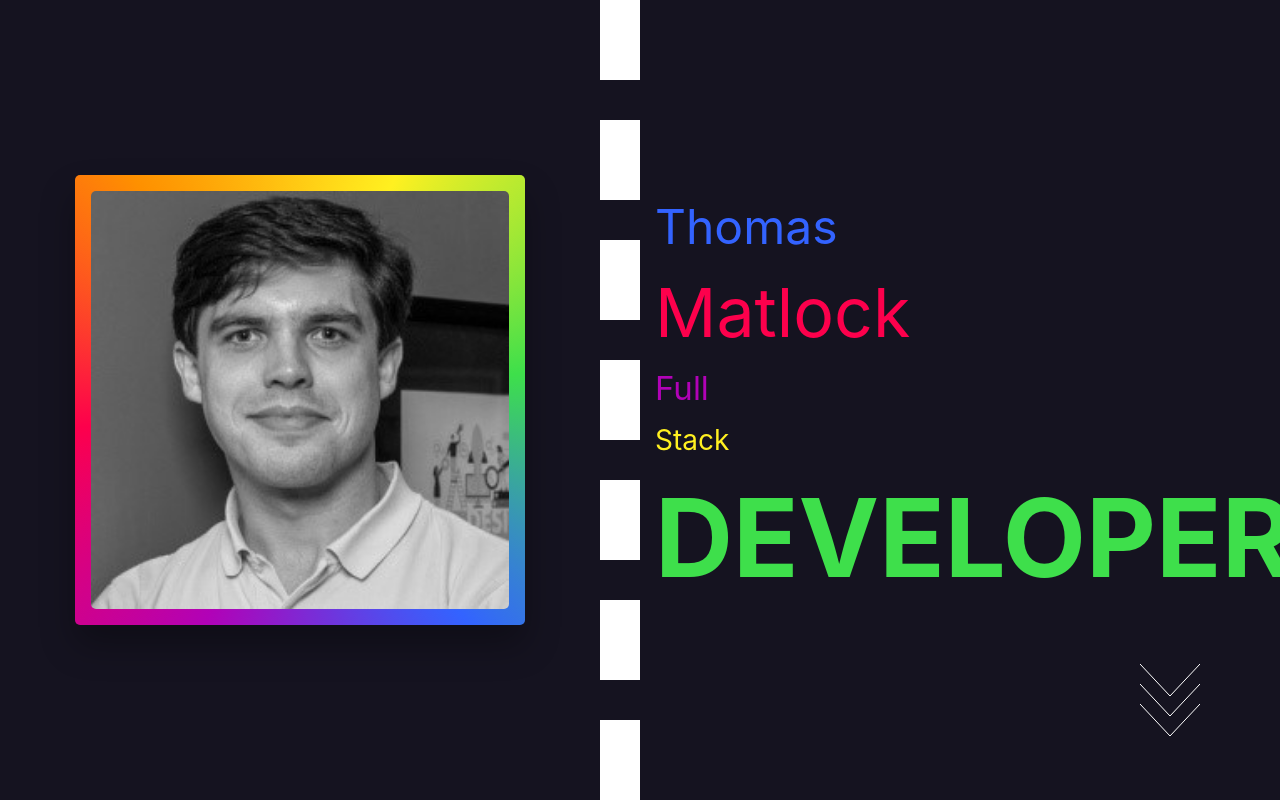
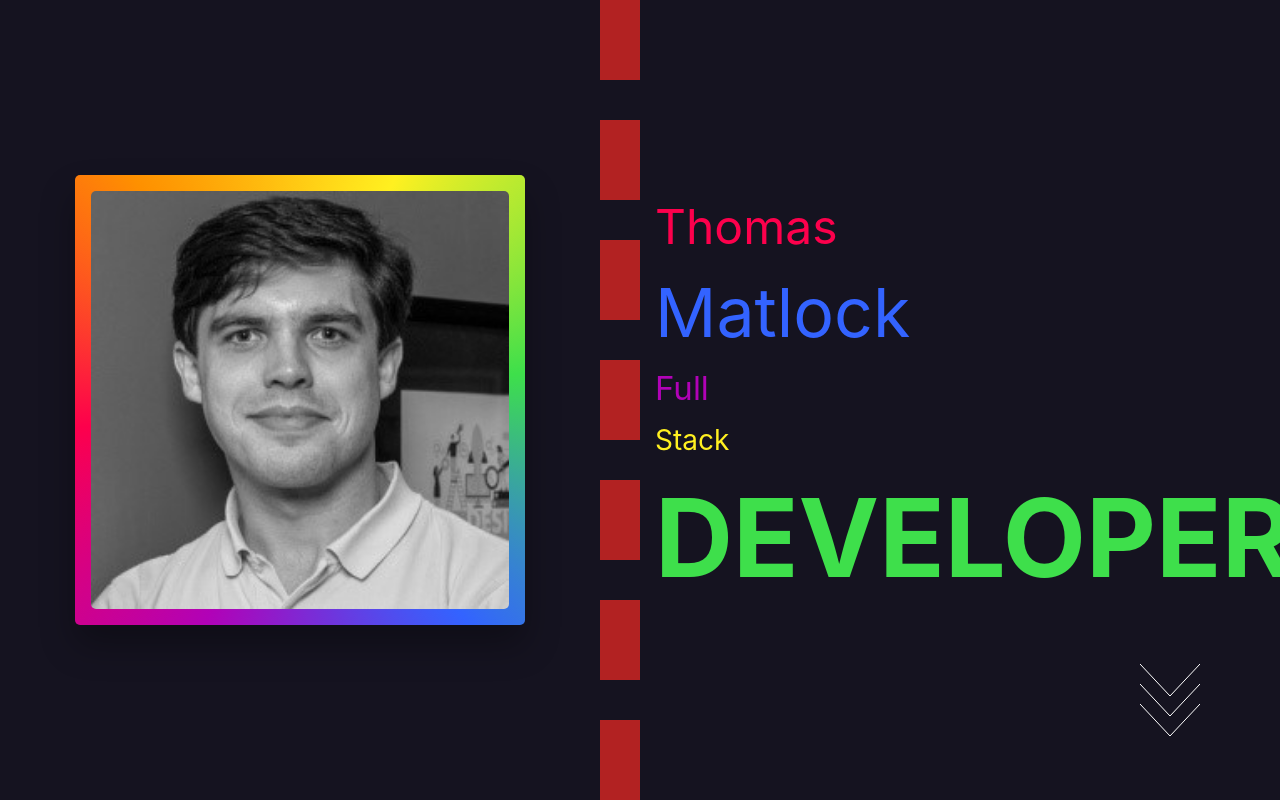
Before and after one commit to zep1994/thomas-matlock, a Next.js app in the folder frontend/: page /landing in a window 1280 px wide. Built offline with nearby package versions, Linux system fonts and the light colour scheme.

Commit message:
add section 1

```diff
--- a/frontend/pages/landing.js
+++ b/frontend/pages/landing.js
@@ -4,6 +4,7 @@ import styles from '../styles/Landing.module.css'
 const landing = () => {
   return (
     <div className={styles.mainContent}>
+        {/* SECTION 1 */}
         <div className={styles.contentLeft}>
             <div className={styles.img}>
 
--- a/frontend/styles/Landing.module.css
+++ b/frontend/styles/Landing.module.css
@@ -9,13 +9,25 @@
 }
 
 .contentLeft {
-    border-right: 40px dashed white;
+    border-right: 40px dashed firebrick;
     height: 100%;
     width: 50%;
     display: flex;
     align-items: center;
     justify-content: center;
     position: relative;
+}
+
+.contentLeft::after {
+    content: '';
+    height: 6px;
+    position: absolute;
+    left: 0;
+    top: 0;
+    bottom: 0;
+    right:0;
+    display: flex;
+    flex-direction: column;
 }
 
 .contentRight {
@@ -98,12 +110,12 @@
 
 .rightInfo p:nth-child(1) {
     font-size: 48px;
-    color: #3363ff;
+    color: #fd004c;
 }
 
 .rightInfo p:nth-child(2) {
     font-size: 68px;
-    color: #fd004c;
+    color: #3363ff;
 }
 
 .rightInfo p:nth-child(3) {
@@ -170,64 +182,3 @@
         animation-delay:0s;
         -webkit-animation-delay:0s; /* Safari 和 Chrome */
     }
-
-/*
-.circle {
-    position: relative;
-    width: 350px;
-    height: 350px;
-    background: linear-gradient(180deg,
-   rgba(255, 0, 0, 1) 0%,
-   rgba(255, 255, 0, 1) 33%,
-   rgba(0, 192, 255, 1) 66%,
-   rgba(192, 0, 255, 1) 100%);
-   border-radius: 50%;
-    animation: animate 2s linear infinite;
-}
-
-@keyframes animate {
-    from {
-        transform: rotate(0deg);
-    } to {
-        transform: rotate(360deg);
-    }
-}
-
-.circle:after {
-    content: '';
-    position: absolute;
-    top: 35px;
-    left: 35px;
-    bottom: 35px;
-    right: 35px;
-    border-radius: 50%;
-    background-color: black;
-}
-
-.circle span {
-    position: relative;
-    width: 100%;
-    height: 100%;
-    background: linear-gradient(180deg,
-    rgba(255, 0, 0, 1) 0%,
-    rgba(255, 255, 0, 1) 33%,
-    rgba(0, 192, 255, 1) 66%,
-    rgba(192, 0, 255, 1) 100%);
-   border-radius: 50%;
-
-}
-
-.circle span:nth-child(1) {
-    backdrop-filter: blur(10px);
-}
-
-.circle span:nth-child(2) {
-    backdrop-filter: blur(10px);
-}
-
-.circle span:nth-child(3) {
-    backdrop-filter: blur(10px);
-}
-.circle span:nth-child(4) {
-    backdrop-filter: blur(10px);
-} */
```
